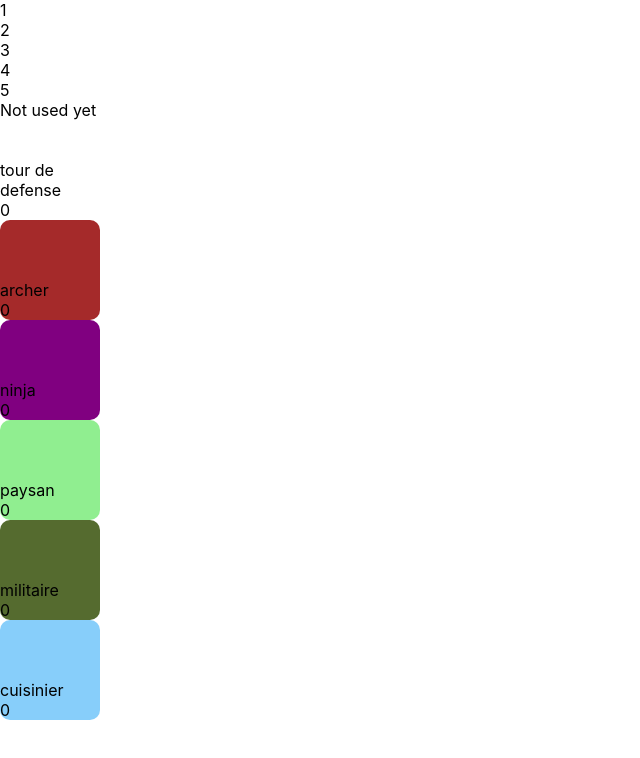
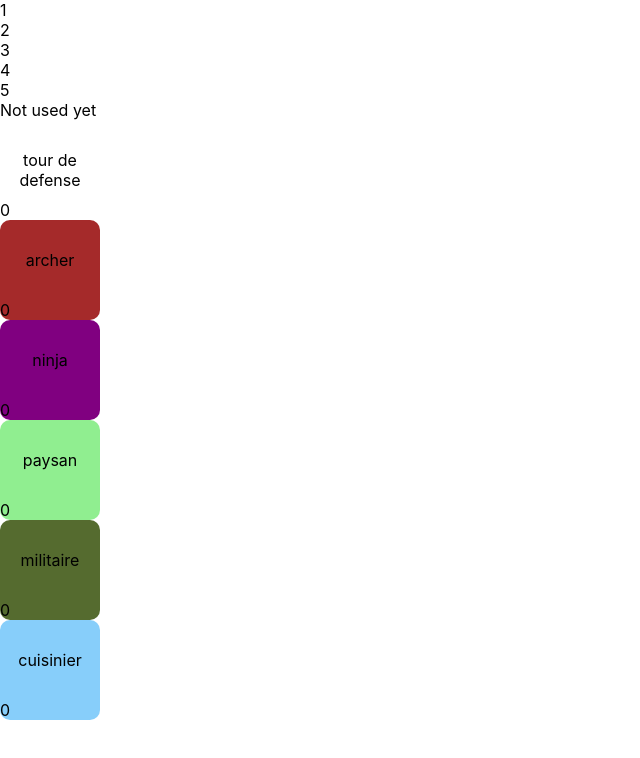
Before and after one commit to ThomasLaforge/merge-master, a React (Create React App) app in the folder client/: page /collection in a window 1280 px wide. Shown: the top 758 px of the page, without its empty margins (0-640 px from the left). Built offline with nearby package versions, Linux system fonts and the light colour scheme.

Commit message:
hero name style

```diff
--- a/client/src/styles/hero.scss
+++ b/client/src/styles/hero.scss
@@ -7,6 +7,10 @@
     flex-direction: column;
     justify-content: flex-end;
 
+    .hero-name {
+        height: $heroBox_dimension / 2;
+        text-align: center;
+    }
     .hero-level {
         height: $heroBox_dimension / 3;
         width: 100%;
```
